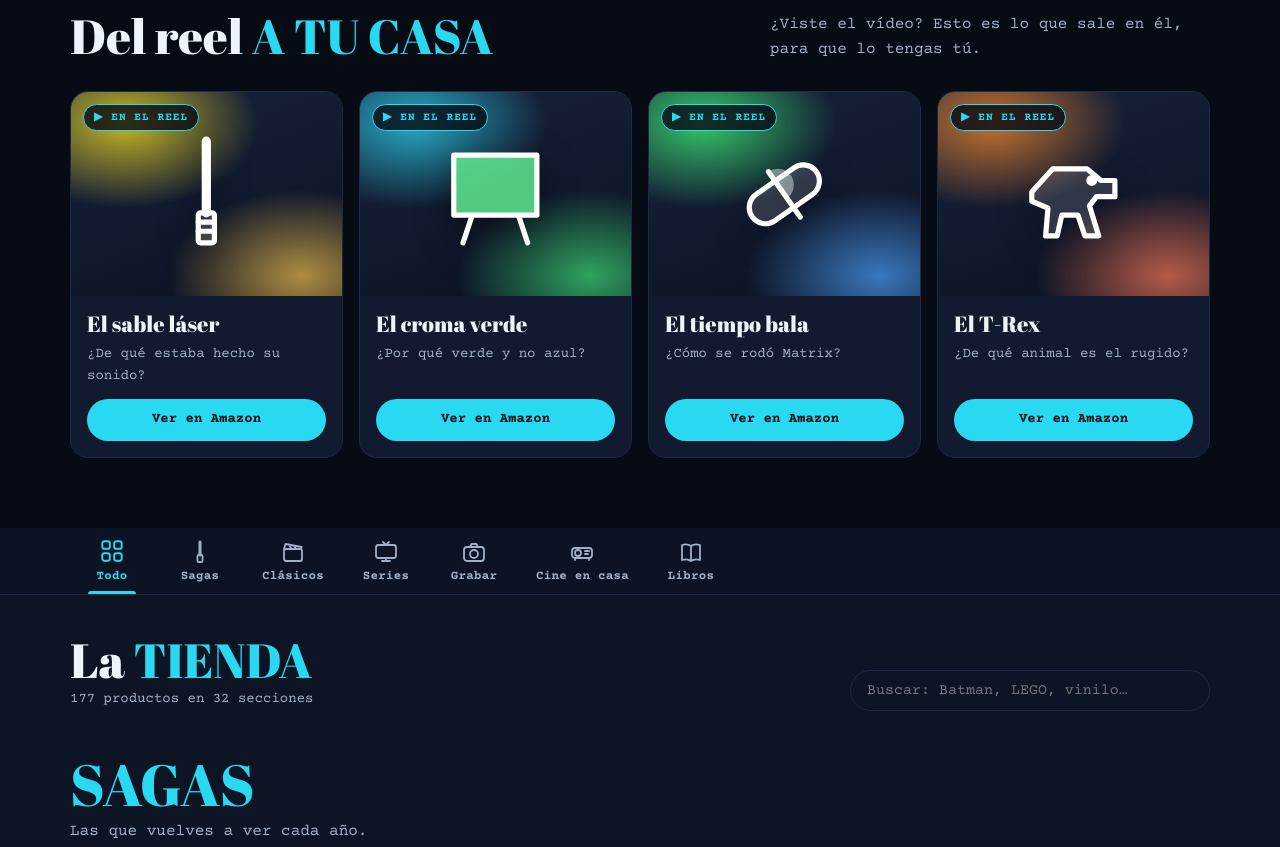
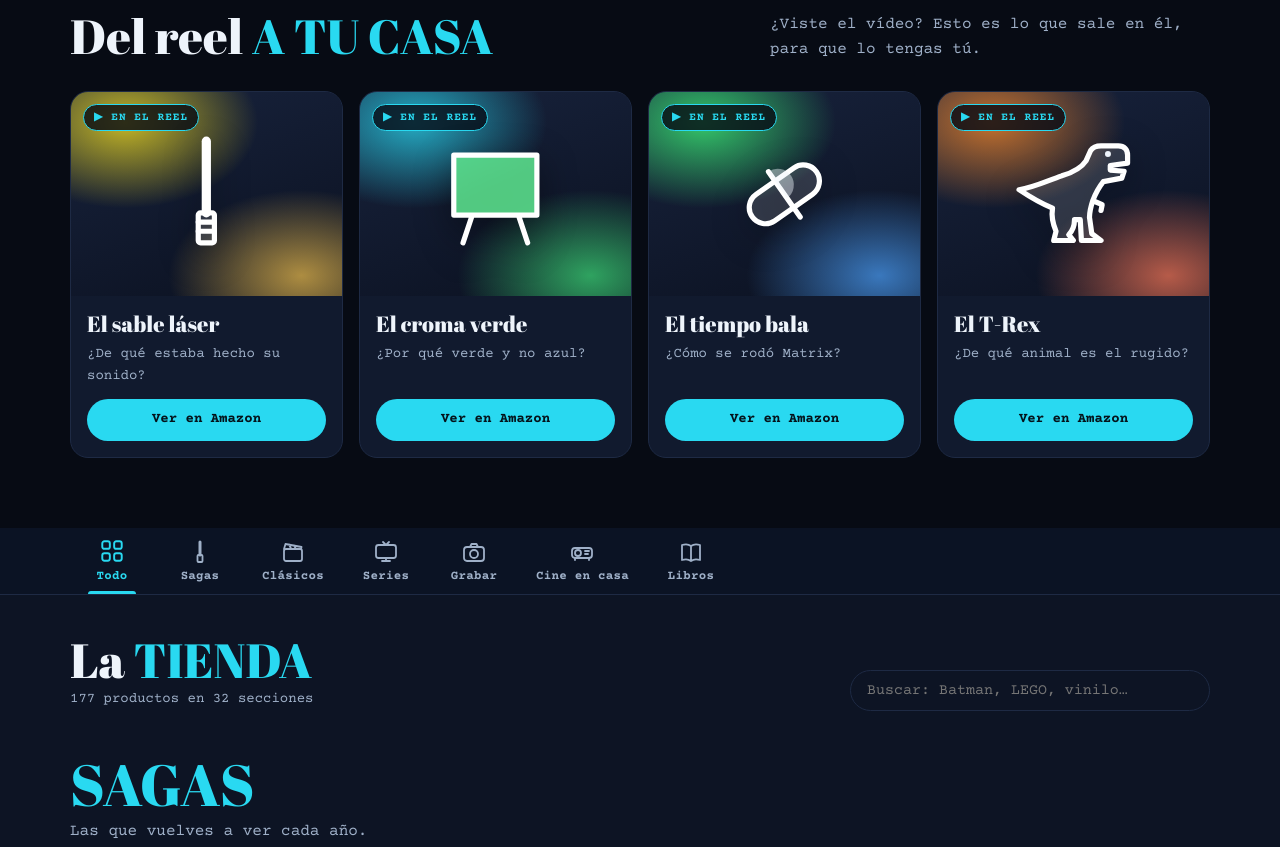
Before and after one commit to celuloidewebs/tienda, a plain HTML site: page index.html in a window 1280 px wide. Shown: the part 737-1584 px from the top of the page. Drawn offline with nearby package versions, Linux system fonts and the light colour scheme; a web font is replaced by a local one.

Commit message:
T-Rex nuevo
Co-Authored-By: Claude Opus 5.5 <noreply@anthropic.com>

```diff
--- a/index.html
+++ b/index.html
@@ -633,7 +633,7 @@ const EMBLEMAS = {
   "marvel":`<circle cx="50" cy="50" r="40"/><circle cx="50" cy="50" r="29"/><circle cx="50" cy="50" r="18"/><path d="M50 38l3.5 8h8.5l-7 5 2.7 8.5L50 54.5 42.3 59.5 45 51l-7-5h8.5z" fill="currentColor"/>`,
   "dc":`<path d="M6 44c12 0 16 8 16 8s4-14 16-14l5-12 4 9h6l4-9 5 12c12 0 16 14 16 14s4-8 16-8c-8 10-8 24-8 24s-12-8-19 4c-4-7-12-7-14 2-2-9-10-9-14-2-7-12-19-4-19-4s0-14-8-24z"/>`,
   "matrix":`<rect x="16" y="36" width="68" height="28" rx="14" transform="rotate(-35 50 50)"/><path d="M50 26v48" transform="rotate(-35 50 50)"/><path d="M50 26a14 14 0 0 1 0 28" transform="rotate(-35 50 50)" fill="currentColor" opacity=".45" stroke="none"/>`,
-  "jurassic":`<path d="M14 48l18-20h30l12 10h12v14H70l-6 8 8 26H60l-6-18H40l-4 18H26l2-24-14-6z"/><circle cx="66" cy="38" r="2.5" fill="currentColor"/>`,
+  "jurassic":`<path d="M3 46C16 44 28 38 40 34C50 31 57 27 61 21L65 12C67 9 70 8 74 8H89C94 8 97 11 97 16V23L82 25V29L94 30L92 36L76 39C72 44 69 50 67 55C65 61 64 65 64 70L66 84L74 90H57L56 72H51C51 78 49 82 46 85L50 90H33L35 82C32 75 31 68 32 62C22 58 12 52 3 46Z"/><path d="M68 56l7 3-1 5" fill="none"/><circle cx="80" cy="15" r="2.6" fill="currentColor" stroke="none"/>`,
   "indiana":`<path d="M8 64c10 8 74 8 84 0-6-4-14-6-20-6l-2-22c-2-10-38-10-40 0l-2 22c-6 0-14 2-20 6z"/><path d="M30 52c12 4 28 4 40 0"/>`,
   "regreso-futuro":`<path d="M50 50V14M50 50L18 82M50 50l32 32"/><circle cx="50" cy="14" r="7"/><circle cx="18" cy="82" r="7"/><circle cx="82" cy="82" r="7"/><circle cx="50" cy="50" r="5" fill="currentColor"/>`,
   "alien":`<path d="M50 8c-20 0-30 26-30 46 0 22 14 38 30 38s30-16 30-38C80 34 70 8 50 8z"/><path d="M38 30c4 8 20 8 24 0M30 52c10-4 30-4 40 0" opacity=".6"/>`,
```
